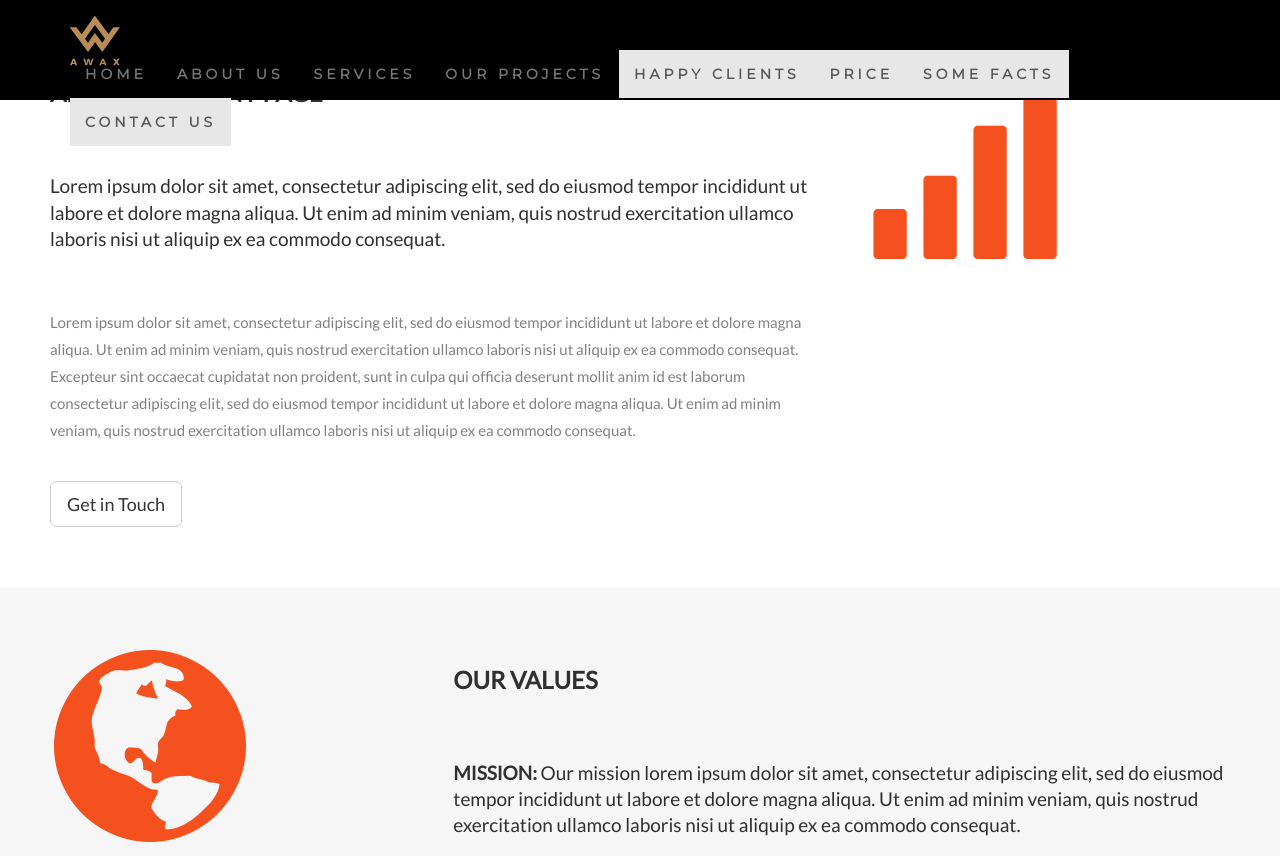
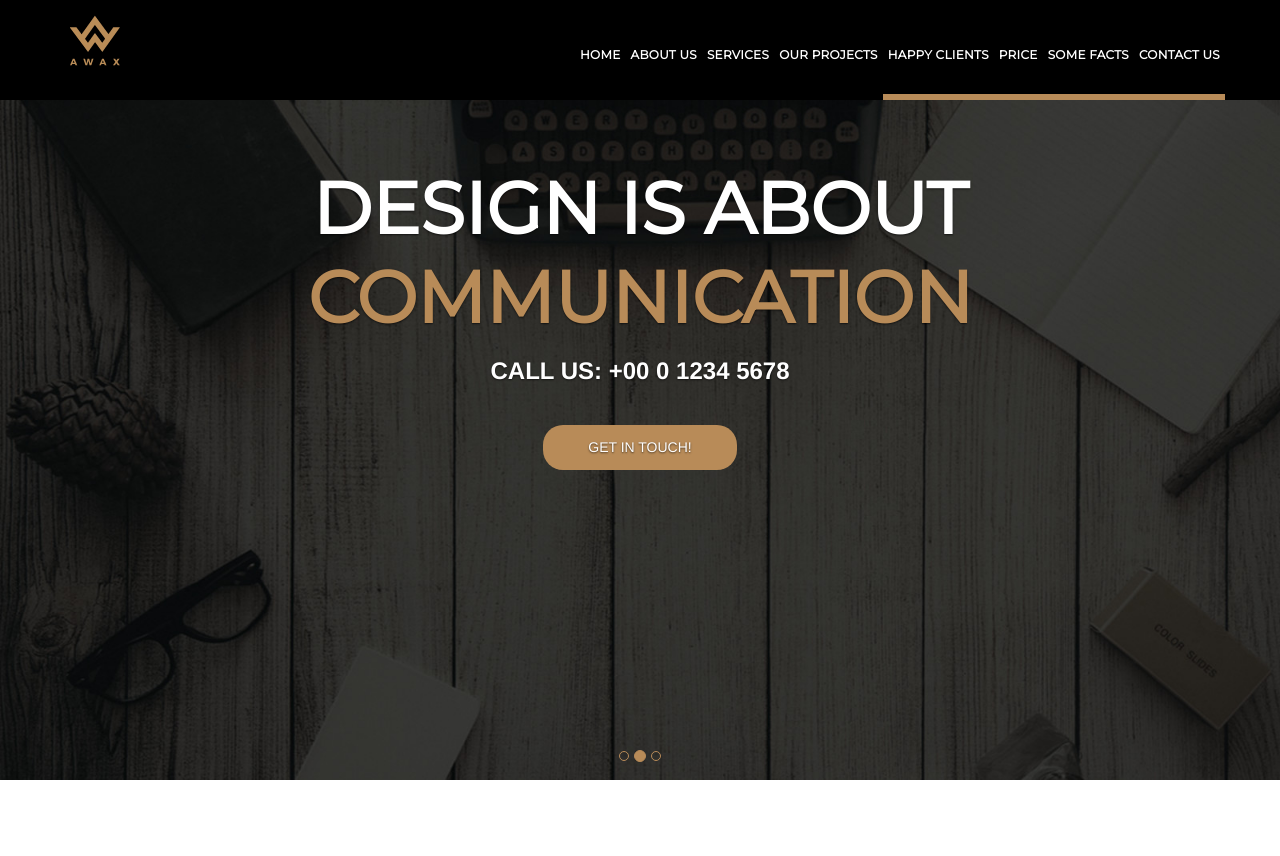
Before and after one commit to Bialek/Awax-layout, a plain HTML site: page index.html in a window 1280 px wide. Shown: the top 856 px of the page. Drawn offline with nearby package versions, Linux system fonts and the light colour scheme; some packages are replaced by stand-ins of ours.

Commit message:
end navbar and hero slider, section 1 end

```diff
--- a/index.html
+++ b/index.html
@@ -1,5 +1,5 @@
 <!DOCTYPE html>
-<html lang="en">
+<html id="myPage" lang="en">
 <head>
   <title>Awax  template</title>
   <meta charset="utf-8">
@@ -12,9 +12,8 @@
 
   <script src="https://ajax.googleapis.com/ajax/libs/jquery/3.3.1/jquery.min.js"></script>
   <script src="https://maxcdn.bootstrapcdn.com/bootstrap/3.3.7/js/bootstrap.min.js"></script>
-
 </head>
-<body id="myPage" data-spy="scroll" data-target=".navbar" data-offset="60">
+<body  data-spy="scroll" data-target=".navbar" data-offset="60">
 
 	<nav class="navbar navbar-default navbar-fixed-top">
 		<div class="container">
@@ -28,7 +27,7 @@
 			</div>
 			<div class="collapse navbar-collapse" id="myNavbar">
 				<ul class="nav navbar-nav navbar-right">
-          <li><a href="#about">Home</a></li>
+					<li><a href="#myPage">Home</a></li>
 					<li><a href="#services">AbouT US</a></li>
 					<li><a href="#portfolio">Services</a></li>
 					<li><a href="#pricing">OUR PROJECTS</a></li>
@@ -40,6 +39,48 @@
 			</div>
 		</div>
 	</nav>
+	<section id="home">
+		<div id="myCarousel" class="carousel slide" data-ride="carousel">
+
+			<ol class="carousel-indicators">
+				<li data-target="#myCarousel" data-slide-to="0" class="active"></li>
+				<li data-target="#myCarousel" data-slide-to="1"></li>
+				<li data-target="#myCarousel" data-slide-to="2"></li>
+			</ol>
+
+			<div class="carousel-inner" role="listbox">
+				<div class="item active">
+					<img src="images/bg_img_01.jpg" alt="slider1">
+					<div class="carousel-caption">
+						<h1>Design is about </h1>
+						<h2>communication</h2>
+						<p>call us: +00 0 1234 5678</p>
+						<a href="#contact">GET IN TOUCH!</a>
+					</div>
+				</div>
+
+				<div class="item">
+					<img src="images/bg_img_01.jpg" alt="slider2">
+					<div class="carousel-caption">
+							<h1>Design is about </h1>
+							<h2>communication</h2>
+							<p>call us: +00 0 1234 5678</p>
+							<a href="#contact">GET IN TOUCH!</a>
+					</div>
+				</div>
+
+				<div class="item">
+					<img src="images/bg_img_01.jpg" alt="slider3">
+					<div class="carousel-caption">
+						<h1>Design is about </h1>
+						<h2>communication</h2>
+						<p>call us: +00 0 1234 5678</p>
+						<a href="#contact">GET IN TOUCH!</a>
+					</div>
+				</div>
+			</div>
+		</div>
+	</section>
 
   <!-- Container (About Section) -->
   <div id="about" class="container-fluid">
@@ -283,7 +324,7 @@ Read more at: https://www.w3schools.com/graphics/google_maps_basic.asp
   <a href="#myPage" title="To Top">
 	<span class="glyphicon glyphicon-chevron-up"></span>
   </a>
-  <p>Bootstrap Theme Made By <a href="#">www.w3schools.com</a></p>
+  <p>Bootstrap Theme Made By <a href="#"></a></p>
 </footer>
 
 <script src="js/scripts.js"></script>
--- a/js/scripts.js
+++ b/js/scripts.js
@@ -1,6 +1,6 @@
 $(document).ready(function(){
     // Add smooth scrolling to all links in navbar + footer link
-    $(".navbar a, footer a[href='#myPage']").on('click', function(event) {
+    $(".navbar a, footer a[href='#'], a").on('click', function(event) {
       // Make sure this.hash has a value before overriding default behavior
       if (this.hash !== "") {
         // Prevent default anchor click behavior
--- a/sass/style.scss
+++ b/sass/style.scss
@@ -1,5 +1,7 @@
+.h1, .h2, .h3, .h4, .h5, .h6, h1, h2, h3, h4, h5, h6 {
+    font-family: "Montserrat";
+}
 body {
-    font: 400 15px Lato, sans-serif;
     line-height: 1.8;
     color: #818181;
 }
@@ -16,12 +18,6 @@ h4 {
     color: #303030;
     font-weight: 400;
     margin-bottom: 30px;
-}
-.jumbotron {
-    background-color: #f4511e;
-    color: #fff;
-    padding: 100px 25px;
-    font-family: Montserrat, sans-serif;
 }
 .container-fluid {
     padding: 60px 50px;
@@ -47,16 +43,8 @@ h4 {
     height: 100%;
     margin-bottom: 10px;
 }
-.carousel-control.right, .carousel-control.left {
-    background-image: none;
-    color: #f4511e;
-}
-.carousel-indicators li {
-    border-color: #f4511e;
-}
-.carousel-indicators li.active {
-    background-color: #f4511e;
-}
+
+
 .item h4 {
     font-size: 19px;
     line-height: 1.375em;
@@ -106,30 +94,101 @@ h4 {
         color: #fff;
     }
 }
+$color1: #b88b58;
 .navbar {
     height: 100px;
     margin-bottom: 0;
     background-color: #000;
     z-index: 9999;
     border: 0;
-    font-size: 12px !important;
-    line-height: 1.42857143 !important;
-    letter-spacing: 4px;
     border-radius: 0;
     font-family: Montserrat, sans-serif;
     li {
         a {
-            font-size: 14px;
-            font-family: "Montserrat";
-            color: rgb(255, 255, 255);
-            font-weight: bold;
+            height: 100px;
+            line-height: 100px;
+            padding: 5px;
+            font-size: 12px;
+            color: #fff!important;
+            font-weight: 900;
             text-transform: uppercase;
-            line-height: 1.286;
             text-align: left;
+            letter-spacing: 0.3px;
         }
     }
 }
+.navbar-default .navbar-nav>.active>a, .navbar-default .navbar-nav>.active>a:focus, .navbar-default .navbar-nav>.active>a:hover {
+    background-color: #000;
+    &:after {
+        content: "";
+        height: 6px;
+        background-color: $color1;
+        width: 100%;
+        position: absolute;
+        bottom: 0;
+        left: 0;
+    }
+}
+#home {
+    #myCarousel {
+        img {
+            object-fit: cover;
+            height: 100%;
+        }
+        .carousel-inner {
+            margin-top: 100px;
+            height: calc(100vh - 100px);
+            h1, h2 {
+                font-size: 72px;
+                color: #fff;
+                font-weight: bold;
+                text-transform: uppercase;
+                line-height: 0.958;
+                text-align: center;
+            }
+            h2 {
+                color: $color1;
+            }
+            p {
+                font-size: 24px;
+                color: #fff;
+                font-weight: bold;
+                text-transform: uppercase;
+                line-height: 0.75;
+                text-align: center;
+                margin-bottom: 45px;
+            }
+            a {
+                border-radius: 20px;
+                background-color: rgb(184, 139, 88);
+                width: 194px;
+                height: 45px;
+                color: #fff;
+                display: block;
+                margin: 0 auto;
+                line-height: 45px;
+                transition: 0.6s;
+                cursor: pointer;
+                &:hover {
+                    text-decoration: none;
+                    background-color: #000;
+                }
+            }
 
+        }
+        .carousel-indicators li {
+            border-color: $color1;
+        }
+        .carousel-indicators li.active {
+            background-color: $color1;
+        }
+        .carousel-caption {
+            top: 5%;
+            left: 0;
+            right: 0;
+        }
+    }
+}
 
 footer .glyphicon {
     font-size: 20px;
@@ -175,7 +234,5 @@ footer .glyphicon {
   }
 }
 @media screen and (max-width: 480px) {
-  .logo {
 
-  }
 }
```
Also changed, not shown: images/bg_img_01.jpg (added), sass/style.css, 1 other file. Lines whose indentation alone changed are shown as unchanged.
